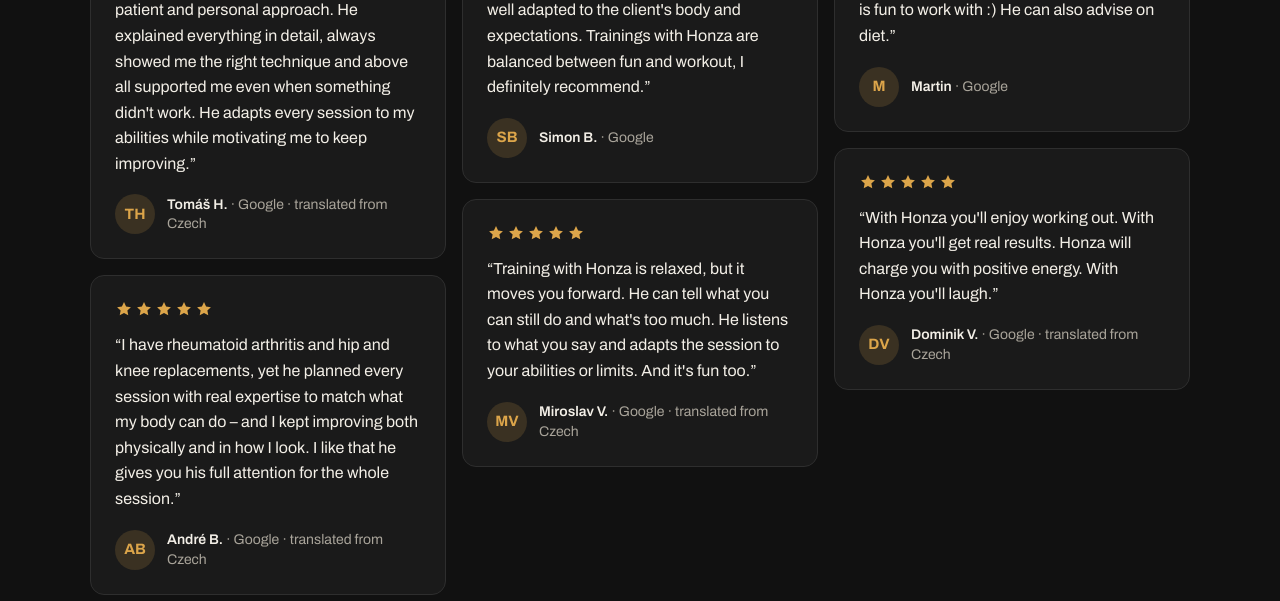
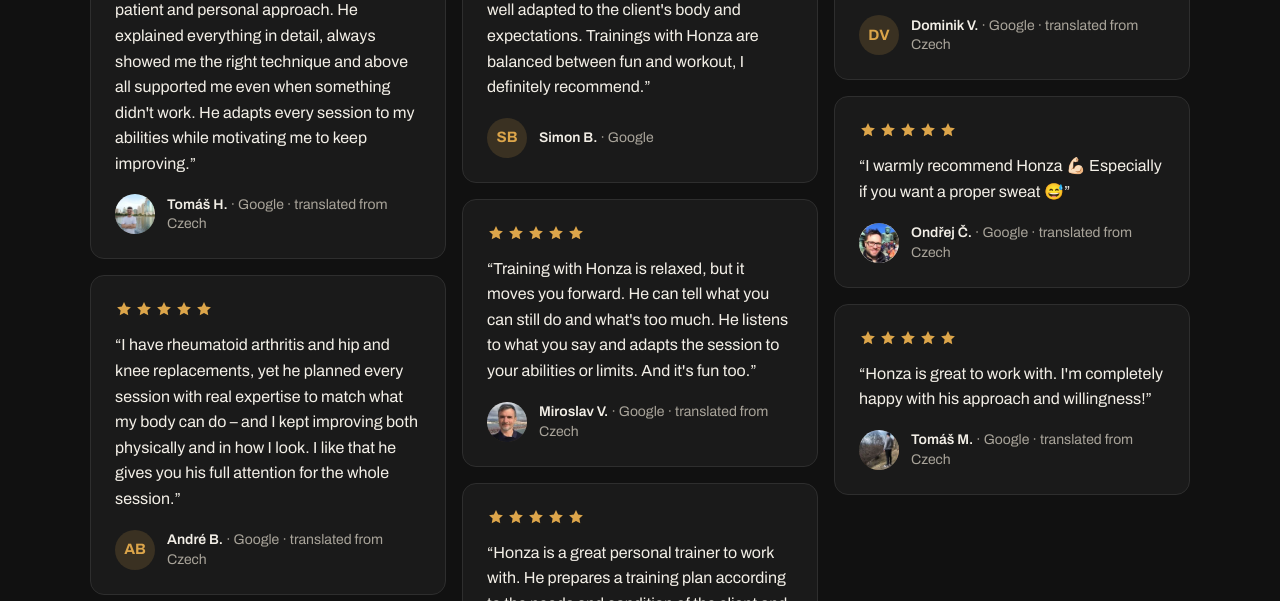
Before and after one commit to nesro/honzaruzek-site, a plain HTML site: page en/index.html in a window 1280 px wide. Shown: the part 4349-4950 px from the top of the page. Drawn offline with Linux system fonts and the light colour scheme.

Commit message:
Reviewer photos

```diff
--- a/en/index.html
+++ b/en/index.html
@@ -337,6 +337,7 @@ ul { margin: 0; padding: 0; list-style: none; }
 .review .stars svg { width: 18px; height: 18px; }
 .review blockquote { margin: 0; color: var(--text); font-size: 16px; line-height: 1.6; }
 .review figcaption { margin-top: 18px; display: flex; align-items: center; gap: 12px; color: var(--muted); font-size: 14px; line-height: 1.4; }
+img.avatar { object-fit: cover; padding: 0; }
 .review .avatar { flex: none; width: 40px; height: 40px; border-radius: 50%; display: grid; place-items: center; background: color-mix(in srgb, var(--gold) 16%, transparent); color: var(--gold); font-weight: 700; font-size: 15px; }
 .review figcaption b { color: var(--text); font-weight: 600; }
 .rating { color: var(--gold); font-weight: 600; text-decoration: none; white-space: nowrap; }
@@ -666,12 +667,14 @@ ul { margin: 0; padding: 0; list-style: none; }
         <p class="lead">Rated <a class="rating" href="https://maps.google.com/?cid=9705527908958219828" target="_blank" rel="noopener">5.0 ★ from 11 Google reviews</a>.</p>
       </div>
       <div class="reviews">
-        <figure class="review"><div class="stars" aria-label="5 out of 5 stars"><svg aria-hidden="true"><use href="#i-star"/></svg><svg aria-hidden="true"><use href="#i-star"/></svg><svg aria-hidden="true"><use href="#i-star"/></svg><svg aria-hidden="true"><use href="#i-star"/></svg><svg aria-hidden="true"><use href="#i-star"/></svg></div><blockquote lang="cs">“Thanks to Honza I finally found the courage to start working out – and it was the best decision! As a complete beginner I was worried, but Honza has an incredibly patient and personal approach. He explained everything in detail, always showed me the right technique and above all supported me even when something didn't work. He adapts every session to my abilities while motivating me to keep improving.”</blockquote><figcaption><span class="avatar" aria-hidden="true">TH</span><span><b>Tomáš H.</b> · Google · <span>translated from Czech</span></span></figcaption></figure>
+        <figure class="review"><div class="stars" aria-label="5 out of 5 stars"><svg aria-hidden="true"><use href="#i-star"/></svg><svg aria-hidden="true"><use href="#i-star"/></svg><svg aria-hidden="true"><use href="#i-star"/></svg><svg aria-hidden="true"><use href="#i-star"/></svg><svg aria-hidden="true"><use href="#i-star"/></svg></div><blockquote lang="cs">“Thanks to Honza I finally found the courage to start working out – and it was the best decision! As a complete beginner I was worried, but Honza has an incredibly patient and personal approach. He explained everything in detail, always showed me the right technique and above all supported me even when something didn't work. He adapts every session to my abilities while motivating me to keep improving.”</blockquote><figcaption><img class="avatar" src="../img/rev/hanzl.webp" width="40" height="40" alt="" loading="lazy"><span><b>Tomáš H.</b> · Google · <span>translated from Czech</span></span></figcaption></figure>
         <figure class="review"><div class="stars" aria-label="5 out of 5 stars"><svg aria-hidden="true"><use href="#i-star"/></svg><svg aria-hidden="true"><use href="#i-star"/></svg><svg aria-hidden="true"><use href="#i-star"/></svg><svg aria-hidden="true"><use href="#i-star"/></svg><svg aria-hidden="true"><use href="#i-star"/></svg></div><blockquote lang="cs">“I have rheumatoid arthritis and hip and knee replacements, yet he planned every session with real expertise to match what my body can do – and I kept improving both physically and in how I look. I like that he gives you his full attention for the whole session.”</blockquote><figcaption><span class="avatar" aria-hidden="true">AB</span><span><b>André B.</b> · Google · <span>translated from Czech</span></span></figcaption></figure>
         <figure class="review"><div class="stars" aria-label="5 out of 5 stars"><svg aria-hidden="true"><use href="#i-star"/></svg><svg aria-hidden="true"><use href="#i-star"/></svg><svg aria-hidden="true"><use href="#i-star"/></svg><svg aria-hidden="true"><use href="#i-star"/></svg><svg aria-hidden="true"><use href="#i-star"/></svg></div><blockquote>“Honza is a great trainer. Fully fluent in English (good asset for foreigners), he can adapt training to your needs, he has very good body knowledge so the exercises are well adapted to the client's body and expectations. Trainings with Honza are balanced between fun and workout, I definitely recommend.”</blockquote><figcaption><span class="avatar" aria-hidden="true">SB</span><span><b>Simon B.</b> · Google</span></figcaption></figure>
-        <figure class="review"><div class="stars" aria-label="5 out of 5 stars"><svg aria-hidden="true"><use href="#i-star"/></svg><svg aria-hidden="true"><use href="#i-star"/></svg><svg aria-hidden="true"><use href="#i-star"/></svg><svg aria-hidden="true"><use href="#i-star"/></svg><svg aria-hidden="true"><use href="#i-star"/></svg></div><blockquote lang="cs">“Training with Honza is relaxed, but it moves you forward. He can tell what you can still do and what's too much. He listens to what you say and adapts the session to your abilities or limits. And it's fun too.”</blockquote><figcaption><span class="avatar" aria-hidden="true">MV</span><span><b>Miroslav V.</b> · Google · <span>translated from Czech</span></span></figcaption></figure>
+        <figure class="review"><div class="stars" aria-label="5 out of 5 stars"><svg aria-hidden="true"><use href="#i-star"/></svg><svg aria-hidden="true"><use href="#i-star"/></svg><svg aria-hidden="true"><use href="#i-star"/></svg><svg aria-hidden="true"><use href="#i-star"/></svg><svg aria-hidden="true"><use href="#i-star"/></svg></div><blockquote lang="cs">“Training with Honza is relaxed, but it moves you forward. He can tell what you can still do and what's too much. He listens to what you say and adapts the session to your abilities or limits. And it's fun too.”</blockquote><figcaption><img class="avatar" src="../img/rev/vacha.webp" width="40" height="40" alt="" loading="lazy"><span><b>Miroslav V.</b> · Google · <span>translated from Czech</span></span></figcaption></figure>
         <figure class="review"><div class="stars" aria-label="5 out of 5 stars"><svg aria-hidden="true"><use href="#i-star"/></svg><svg aria-hidden="true"><use href="#i-star"/></svg><svg aria-hidden="true"><use href="#i-star"/></svg><svg aria-hidden="true"><use href="#i-star"/></svg><svg aria-hidden="true"><use href="#i-star"/></svg></div><blockquote>“Honza is a great personal trainer to work with. He prepares a training plan according to the needs and condition of the client and during workouts he communicates well and is fun to work with :) He can also advise on diet.”</blockquote><figcaption><span class="avatar" aria-hidden="true">M</span><span><b>Martin</b> · Google</span></figcaption></figure>
         <figure class="review"><div class="stars" aria-label="5 out of 5 stars"><svg aria-hidden="true"><use href="#i-star"/></svg><svg aria-hidden="true"><use href="#i-star"/></svg><svg aria-hidden="true"><use href="#i-star"/></svg><svg aria-hidden="true"><use href="#i-star"/></svg><svg aria-hidden="true"><use href="#i-star"/></svg></div><blockquote lang="cs">“With Honza you'll enjoy working out. With Honza you'll get real results. Honza will charge you with positive energy. With Honza you'll laugh.”</blockquote><figcaption><span class="avatar" aria-hidden="true">DV</span><span><b>Dominik V.</b> · Google · <span>translated from Czech</span></span></figcaption></figure>
+        <figure class="review"><div class="stars" aria-label="5 out of 5 stars"><svg aria-hidden="true"><use href="#i-star"/></svg><svg aria-hidden="true"><use href="#i-star"/></svg><svg aria-hidden="true"><use href="#i-star"/></svg><svg aria-hidden="true"><use href="#i-star"/></svg><svg aria-hidden="true"><use href="#i-star"/></svg></div><blockquote lang="cs">“I warmly recommend Honza 💪🏻 Especially if you want a proper sweat 😅”</blockquote><figcaption><img class="avatar" src="../img/rev/cejka.webp" width="40" height="40" alt="" loading="lazy"><span><b>Ondřej Č.</b> · Google · <span>translated from Czech</span></span></figcaption></figure>
+        <figure class="review"><div class="stars" aria-label="5 out of 5 stars"><svg aria-hidden="true"><use href="#i-star"/></svg><svg aria-hidden="true"><use href="#i-star"/></svg><svg aria-hidden="true"><use href="#i-star"/></svg><svg aria-hidden="true"><use href="#i-star"/></svg><svg aria-hidden="true"><use href="#i-star"/></svg></div><blockquote lang="cs">“Honza is great to work with. I'm completely happy with his approach and willingness!”</blockquote><figcaption><img class="avatar" src="../img/rev/muzikant.webp" width="40" height="40" alt="" loading="lazy"><span><b>Tomáš M.</b> · Google · <span>translated from Czech</span></span></figcaption></figure>
       </div>
       <a class="more-link" href="https://www.instagram.com/_honza_ruzek_/" target="_blank" rel="noopener"><svg aria-hidden="true"><use href="#i-ig"/></svg>More photos and videos on Instagram</a>
     </div>
```
Also changed, not shown: index.html (+5 -2 lines), img/rev/cejka.webp (added), img/rev/hanzl.webp (added), img/rev/muzikant.webp (added), img/rev/vacha.webp (added).
